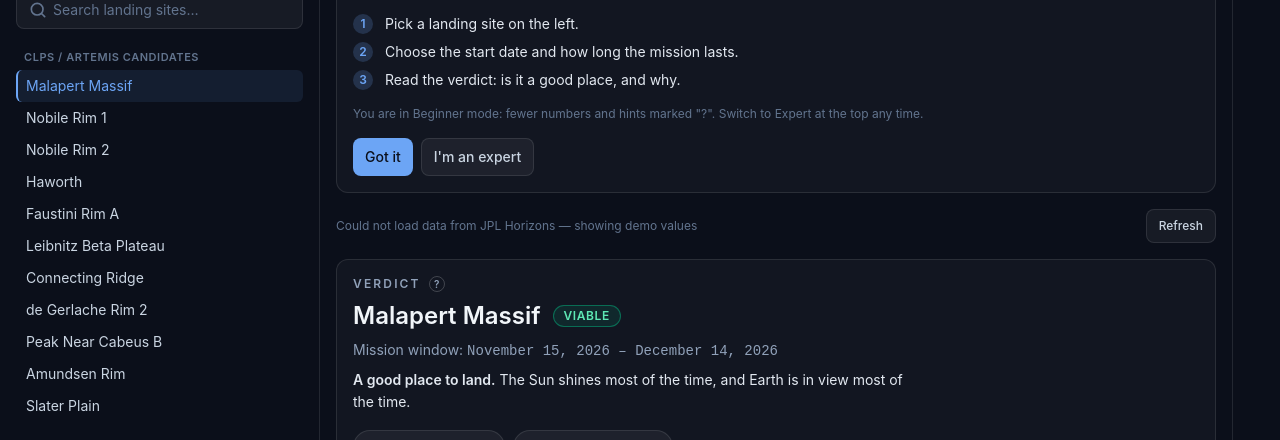
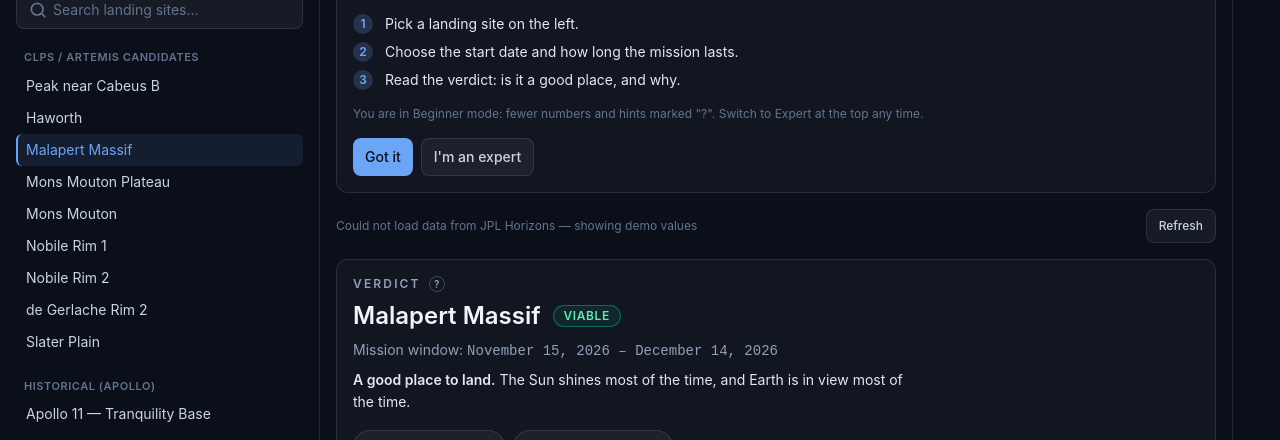
Before and after one commit to dilmun1101/lunar-landing-site-navigator, a React (Vite) app: page /#/scenario in a window 1280 px wide. Shown: the part 157-597 px from the top of the page. Built offline with nearby package versions, Linux system fonts and the light colour scheme; no server answers.

Commit message:
feat: update the site catalog to the nine NASA candidate regions

```diff
--- a/src/features/scenario/SkyPanel/SkyPanel.tsx
+++ b/src/features/scenario/SkyPanel/SkyPanel.tsx
@@ -148,6 +148,9 @@ export default function SkyPanel({
                 <button
                   type="button"
                   onClick={reloadMap}
+                  // Not a click on the picture: it must not open the full-size view
+                  onPointerDown={(event) => event.stopPropagation()}
+                  onPointerUp={(event) => event.stopPropagation()}
                   title={t('scenario.sky.reload')}
                   aria-label={t('scenario.sky.reload')}
                   className="absolute top-2 left-2 z-10 flex size-8 items-center justify-center rounded-lg border border-white/15 bg-space-900/80 text-lg leading-none text-slate-300 backdrop-blur transition-colors hover:text-accent focus-visible:outline-2 focus-visible:outline-earth"
--- a/src/features/sites/siteCatalog.ts
+++ b/src/features/sites/siteCatalog.ts
@@ -1,22 +1,47 @@
 import type { CatalogSite } from '@/features/sites/types';
 
-// CLPS / Artemis list: Artemis III candidate regions (NASA, 2022),
-// check against the current list before the final version.
+// Artemis candidate regions: the nine regions announced by NASA in October 2024
+// (refined from the 13 regions of 2022), listed without priority.
 //
 // Coordinates:
 //  • Apollo — landing sites (LROC), rounded to 0.01°; landing — the time of touchdown (UTC, NASA mission reports).
-//  • Connecting Ridge, Nobile Rim 2 — points from scientific publications.
-//  • Other south polar regions (approximate: true) — the CENTER of the crater or region
-//    per Wikipedia/publications. A position on the crater rim differs by kilometers,
-//    and illumination near the pole changes a lot over such distances, so before
-//    the final version replace them with exact points from NASA data.
-//  • Leibnitz Beta Plateau — coordinates not found, no data is calculated for it.
+//  • Nobile Rim 2 — a point from scientific publications.
+//  • Mons Mouton — the summit per the IAU gazetteer; Mons Mouton Plateau — the center of the
+//    LROC NAC mosaic of the region.
+//  • Other regions (approximate: true) — the CENTER of the crater or region per publications.
+//    NASA has not published exact points: it will pick sites inside the regions once the
+//    launch dates are known. Illumination near the pole changes a lot over a few kilometers,
+//    so the result for these regions is an estimate.
 export const siteCatalog: CatalogSite[] = [
+  {
+    id: 'peak-near-cabeus-b',
+    name: 'Peak near Cabeus B',
+    group: 'clps',
+    coordinates: { lat: -84.9, lon: -35.5, approximate: true },
+  },
+  {
+    id: 'haworth',
+    name: 'Haworth',
+    group: 'clps',
+    coordinates: { lat: -86.9, lon: -4.0, approximate: true },
+  },
   {
     id: 'malapert-massif',
     name: 'Malapert Massif',
     group: 'clps',
     coordinates: { lat: -86.0, lon: 0.0, approximate: true },
+  },
+  {
+    id: 'mons-mouton-plateau',
+    name: 'Mons Mouton Plateau',
+    group: 'clps',
+    coordinates: { lat: -84.3, lon: 30.6, approximate: true },
+  },
+  {
+    id: 'mons-mouton',
+    name: 'Mons Mouton',
+    group: 'clps',
+    coordinates: { lat: -84.6, lon: 31.0, approximate: true },
   },
   {
     id: 'nobile-rim-1',
@@ -31,41 +56,10 @@ export const siteCatalog: CatalogSite[] = [
     coordinates: { lat: -84.20156, lon: 60.69989 },
   },
   {
-    id: 'haworth',
-    name: 'Haworth',
-    group: 'clps',
-    coordinates: { lat: -86.9, lon: -4.0, approximate: true },
-  },
-  {
-    id: 'faustini-rim-a',
-    name: 'Faustini Rim A',
-    group: 'clps',
-    coordinates: { lat: -87.3, lon: 77.0, approximate: true },
-  },
-  { id: 'leibnitz-beta-plateau', name: 'Leibnitz Beta Plateau', group: 'clps' },
-  {
-    id: 'connecting-ridge',
-    name: 'Connecting Ridge',
-    group: 'clps',
-    coordinates: { lat: -89.527, lon: -154.592 },
-  },
-  {
     id: 'de-gerlache-rim-2',
     name: 'de Gerlache Rim 2',
     group: 'clps',
     coordinates: { lat: -88.5, lon: -87.1, approximate: true },
-  },
-  {
-    id: 'peak-near-cabeus-b',
-    name: 'Peak Near Cabeus B',
-    group: 'clps',
-    coordinates: { lat: -84.9, lon: -35.5, approximate: true },
-  },
-  {
-    id: 'amundsen-rim',
-    name: 'Amundsen Rim',
-    group: 'clps',
-    coordinates: { lat: -84.25, lon: 68.6, approximate: true },
   },
   {
     id: 'slater-plain',
--- a/src/state/useScenarioStore/useScenarioStore.ts
+++ b/src/state/useScenarioStore/useScenarioStore.ts
@@ -51,7 +51,7 @@ export function getSiteName(
 
 /**
  * Coordinates of the selected site: custom or from the catalog.
- * null — the site has no coordinates (e.g. Leibnitz Beta Plateau).
+ * null — the site has no coordinates.
  * Returns the same object for the same arguments (safe for hook dependencies).
  */
 export function resolveCoordinates(
```
